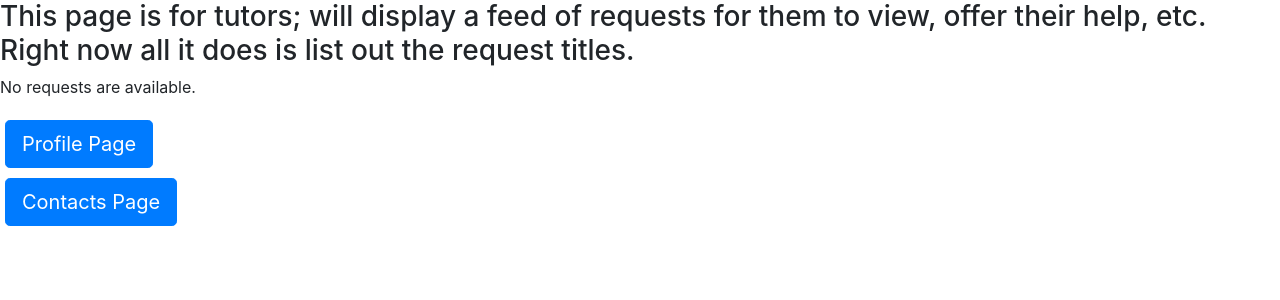
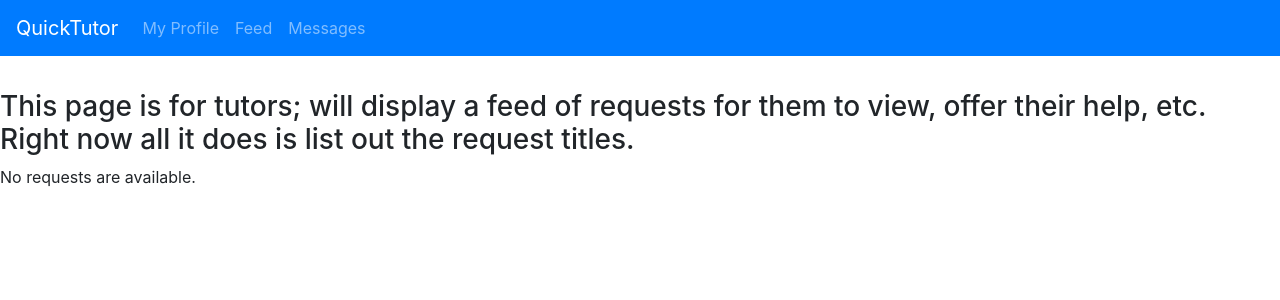
Before and after one commit to quinnlewis98/QuickTutor, a Django app: page /feed/ in a window 1280 px wide. Shown: the top 300 px of the page. Run offline with Django 3.2, Linux system fonts and the light colour scheme; a user stored in the database is signed in; data that the repository does not hold is empty; some libraries are stand-ins or nearby versions.

Commit message:
nav-bar for tutor and tutee

```diff
--- a/app/templates/app/feed.html
+++ b/app/templates/app/feed.html
@@ -12,9 +12,27 @@
     <title>Feed</title>
 </head>
 <body>
-    <h3>This page is for tutors; will display a feed of requests for them to view, offer their help, etc. Right now all
+    <nav class="navbar navbar-expand-lg navbar-dark bg-primary">
+        <a class="navbar-brand" href="#">QuickTutor</a>
+        <div id="navbarNav">
+          <ul class="navbar-nav">
+            <li class="nav-item">
+              <a class="nav-link" href = 'http://localhost:8000/profile/' >My Profile</a>
+            </li>
+            <li class="nav-item">
+              <a class="nav-link" href = 'http://localhost:8000/feed/' >Feed</a>
+            </li>
+            <li class="nav-item">
+              <a class="nav-link" href = 'http://localhost:8000/contacts/' >Messages</a>
+            </li>
+          </ul>
+        </div>
+      </nav>
+
+    <h3><br>This page is for tutors; will display a feed of requests for them to view, offer their help, etc. Right now all
     it does is list out the request titles. </h3>
-    {% if requests_list %}
+
+   {% if requests_list %}
         <ul>
         {% for request in requests_list %}
             <li>{{ request.title }} | from {{ request.user }}</li>
@@ -23,8 +41,6 @@
     {% else %}
         <p>No requests are available.</p>
     {% endif %}
-    <button type="button" style="margin:5px;" class="btn btn-primary btn-lg" onclick="location.href = 'http://localhost:8000/profile/';">Profile Page</button><br>
-    <button type="button" style="margin:5px;" class="btn btn-primary btn-lg" onclick="location.href = 'http://localhost:8000/contacts/';">Contacts Page</button><br>
 
     <script src="https://code.jquery.com/jquery-3.4.1.slim.min.js" integrity="sha384-J6qa4849blE2+poT4WnyKhv5vZF5SrPo0iEjwBvKU7imGFAV0wwj1yYfoRSJoZ+n" crossorigin="anonymous"></script>
     <script src="https://cdn.jsdelivr.net/npm/popper.js@1.16.0/dist/umd/popper.min.js" integrity="sha384-Q6E9RHvbIyZFJoft+2mJbHaEWldlvI9IOYy5n3zV9zzTtmI3UksdQRVvoxMfooAo" crossorigin="anonymous"></script>
```
Also changed, not shown: app/templates/app/myRequest.html (+19 -2 lines).
